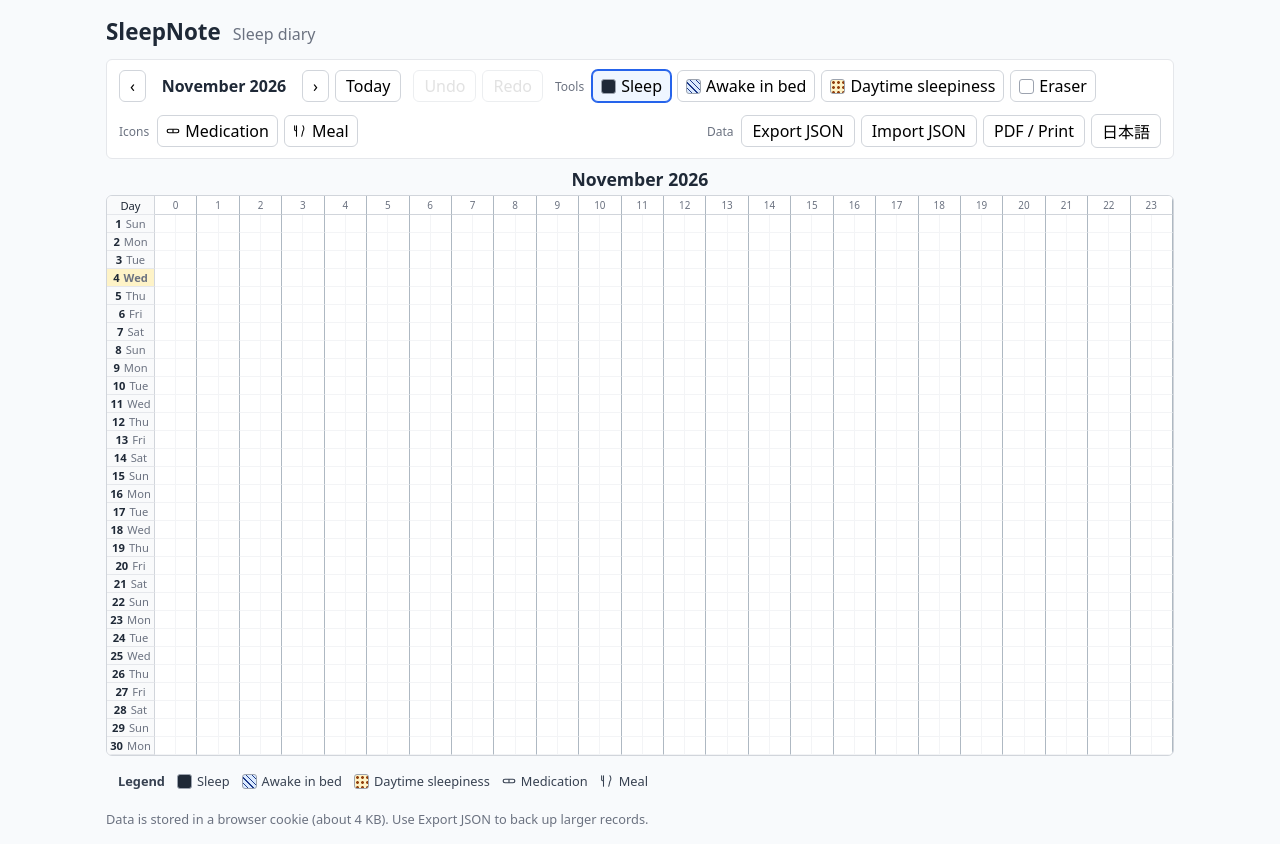
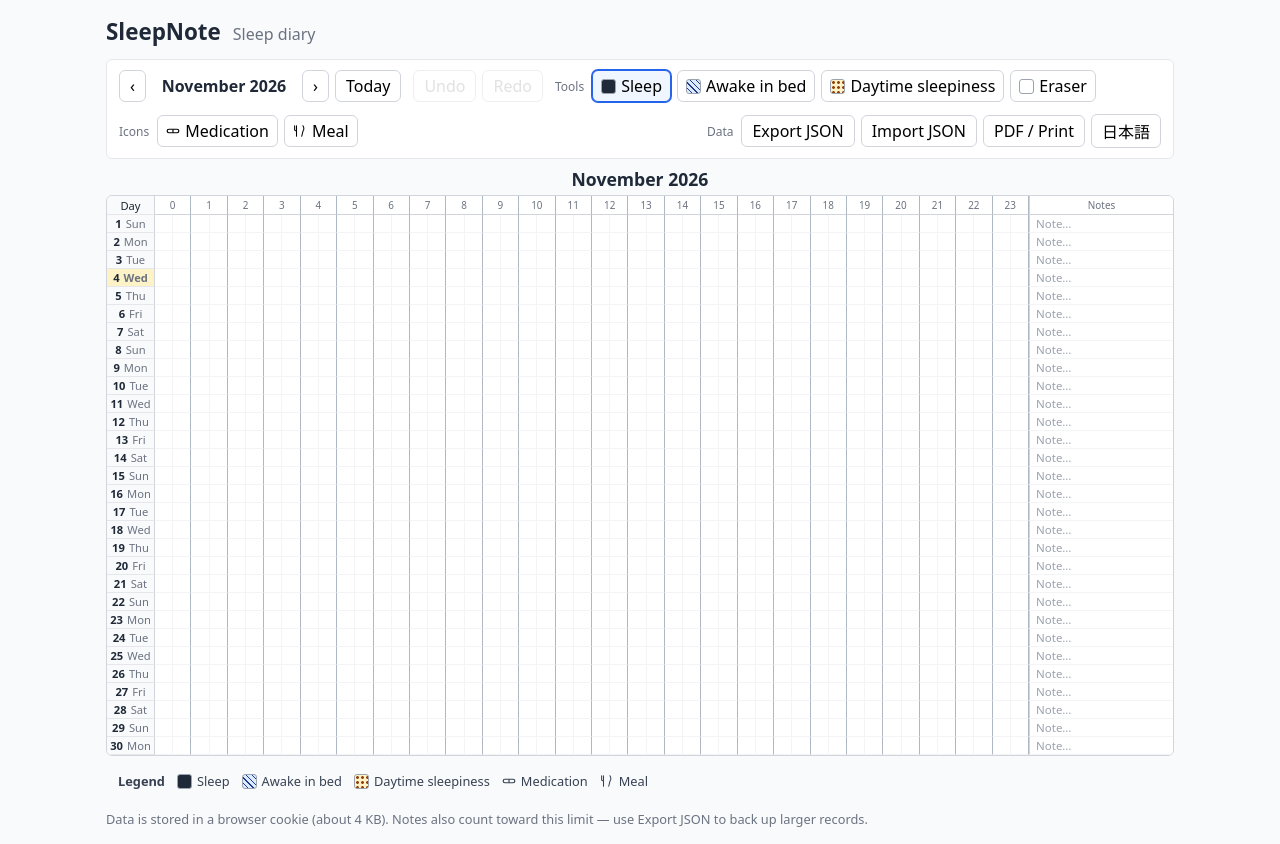
Before and after one commit to konbraphat51/SleepNote, a Vue app: page / in a window 1280 px wide. Built offline with nearby package versions, Linux system fonts and the light colour scheme.

Commit message:
feat: add per-day notes column with right-edge inputs

```diff
--- a/src/Components/DayRow.vue
+++ b/src/Components/DayRow.vue
@@ -17,7 +17,7 @@ export default {
     hoverSlot: { type: Number, default: null },
   },
   setup(props) {
-    const { state, getSlotState, getIconsAt } = useDiaryStore()
+    const { state, getSlotState, getIconsAt, getNote, setNote } = useDiaryStore()
     const { t } = useI18n()
 
     const slotIndices = Array.from({ length: SlotsPerDay }, (_, i) => i)
@@ -37,7 +37,23 @@ export default {
 
     const isHoverRow = computed(() => props.hoverDay === props.day)
 
-    return { state, slotIndices, weekdayShort, isToday, isHoverRow, getSlotState, getIconsAt }
+    // Persist the single-line note for this day.
+    function onNoteInput(event) {
+      setNote(state.viewYear, state.viewMonth, props.day, event.target.value)
+    }
+
+    return {
+      state,
+      t,
+      slotIndices,
+      weekdayShort,
+      isToday,
+      isHoverRow,
+      getSlotState,
+      getIconsAt,
+      getNote,
+      onNoteInput,
+    }
   },
 }
 </script>
@@ -57,6 +73,15 @@ export default {
       :icons="getIconsAt(state.viewYear, state.viewMonth, day, slotIndex)"
       :highlight="isHoverRow || slotIndex === hoverSlot"
     />
+    <input
+      class="day-row__note"
+      type="text"
+      :value="getNote(state.viewYear, state.viewMonth, day)"
+      :placeholder="t('notePlaceholder')"
+      :aria-label="t('noteHeader')"
+      maxlength="60"
+      @input="onNoteInput"
+    />
   </div>
 </template>
 
--- a/src/Components/MonthGrid.vue
+++ b/src/Components/MonthGrid.vue
@@ -80,6 +80,7 @@ export default {
     function onContextMenu(event) {
       const cell = cellAt(event.clientX, event.clientY)
       if (!cell) return
+      event.preventDefault()
       if (getSlotState(state.viewYear, state.viewMonth, cell.day, cell.slot) === SlotState.Empty) return
       setSlotState(state.viewYear, state.viewMonth, cell.day, cell.slot, SlotState.Empty)
     }
@@ -120,11 +121,12 @@ export default {
       @pointerup="stopPainting"
       @pointercancel="stopPainting"
       @pointerleave="onPointerLeave"
-      @contextmenu.prevent="onContextMenu"
+      @contextmenu="onContextMenu"
     >
       <div class="diary-row month-grid__header">
         <div class="diary-label">{{ t('dayHeader') }}</div>
         <div v-for="hour in hourLabels" :key="hour" class="diary-hour">{{ hour }}</div>
+        <div class="diary-note-head">{{ t('noteHeader') }}</div>
       </div>
       <DayRow
         v-for="day in days"
--- a/src/Composables/DiaryStore.js
+++ b/src/Composables/DiaryStore.js
@@ -17,7 +17,7 @@ const DiaryVersion = 1
 
 // Build an empty month payload.
 function createEmptyMonth() {
-  return { slots: {}, icons: [] }
+  return { slots: {}, icons: [], notes: {} }
 }
 
 // Build an empty diary document.
@@ -186,6 +186,24 @@ function setSlotState(year, monthIndex, day, slotIndex, slotState) {
   saveDiary()
 }
 
+// Read the free-text note for one day (empty string when absent).
+function getNote(year, monthIndex, day) {
+  const month = state.diary.months[formatMonthKey(year, monthIndex)]
+  return month?.notes?.[String(day)] ?? ''
+}
+
+// Write (or clear) the free-text note for one day and persist.
+function setNote(year, monthIndex, day, text) {
+  markDirty()
+  const month = getMonthData(year, monthIndex)
+  if (!month.notes) month.notes = {}
+  const dayKey = String(day)
+  const value = text ?? ''
+  if (value === '') delete month.notes[dayKey]
+  else month.notes[dayKey] = value
+  saveDiary()
+}
+
 // List the icons placed on one slot.
 function getIconsAt(year, monthIndex, day, slotIndex) {
   const month = state.diary.months[formatMonthKey(year, monthIndex)]
@@ -273,6 +291,8 @@ export function useDiaryStore() {
     state,
     getSlotState,
     setSlotState,
+    getNote,
+    setNote,
     getIconsAt,
     toggleIconAt,
     applyActiveTool,
--- a/src/I18n/Locales.js
+++ b/src/I18n/Locales.js
@@ -34,11 +34,13 @@ export const Locales = Object.freeze({
     legendMedication: 'Medication',
     legendMeal: 'Meal',
     dayHeader: 'Day',
+    noteHeader: 'Notes',
+    notePlaceholder: 'Note…',
     importSuccess: 'Data imported.',
     importError: 'Failed to import data.',
     importInvalid: 'Invalid file format.',
     cookieWarning:
-      'Data is stored in a browser cookie (about 4 KB). Use Export JSON to back up larger records.',
+      'Data is stored in a browser cookie (about 4 KB). Notes also count toward this limit — use Export JSON to back up larger records.',
     months: [
       'January', 'February', 'March', 'April', 'May', 'June',
       'July', 'August', 'September', 'October', 'November', 'December',
@@ -73,11 +75,13 @@ export const Locales = Object.freeze({
     legendMedication: '服薬',
     legendMeal: '食事',
     dayHeader: '日',
+    noteHeader: '備考',
+    notePlaceholder: 'メモ…',
     importSuccess: 'データを読み込みました。',
     importError: 'データの読み込みに失敗しました。',
     importInvalid: 'ファイル形式が正しくありません。',
     cookieWarning:
-      'データはブラウザのCookie（約4KBまで）に保存されます。大量の記録は「JSONを書き出す」でバックアップしてください。',
+      'データはブラウザのCookie（約4KBまで）に保存されます。備考もこの上限に含まれるため、大量の記録は「JSONを書き出す」でバックアップしてください。',
     months: ['1月', '2月', '3月', '4月', '5月', '6月', '7月', '8月', '9月', '10月', '11月', '12月'],
     weekdaysShort: ['日', '月', '火', '水', '木', '金', '土'],
   }),
--- a/src/assets/main.css
+++ b/src/assets/main.css
@@ -60,6 +60,7 @@ button {
 :root {
   --diary-label-col: 3rem;
   --diary-cols: 48;
+  --diary-notes-col: 9rem;
   --diary-line-soft: #f3f4f6; /* 30-minute sub-division (light) */
   --diary-line-strong: #aeb8c2; /* hour boundary (dark) */
 }
@@ -92,7 +93,7 @@ button {
 
 .diary-row {
   display: grid;
-  grid-template-columns: var(--diary-label-col) repeat(var(--diary-cols), minmax(16px, 1fr));
+  grid-template-columns: var(--diary-label-col) repeat(var(--diary-cols), minmax(16px, 1fr)) var(--diary-notes-col);
 }
 
 .diary-label {
@@ -118,6 +119,21 @@ button {
   color: #6b7280;
   background: #ffffff;
   border-right: 1px solid var(--diary-line-strong);
+  border-bottom: 1px solid #d1d5db;
+}
+
+/* Notes column header, pinned to the right edge of the board. */
+.diary-note-head {
+  position: sticky;
+  right: 0;
+  z-index: 2;
+  display: flex;
+  align-items: center;
+  justify-content: center;
+  font-size: 0.62rem;
+  color: #6b7280;
+  background: #ffffff;
+  border-left: 1px solid #d1d5db;
   border-bottom: 1px solid #d1d5db;
 }
 
@@ -153,6 +169,35 @@ button {
   pointer-events: none;
 }
 
+/* Per-day note input, pinned to the right edge of the board. */
+.day-row__note {
+  position: sticky;
+  right: 0;
+  z-index: 2;
+  width: 100%;
+  height: 18px;
+  min-height: 0;
+  padding: 0 6px;
+  font: inherit;
+  font-size: 0.72rem;
+  color: #1f2937;
+  background: #ffffff;
+  border: none;
+  border-left: 1px solid #d1d5db;
+  border-bottom: 1px solid #f3f4f6;
+  outline: none;
+  -webkit-user-select: text;
+  user-select: text;
+}
+
+.day-row__note::placeholder {
+  color: #9ca3af;
+}
+
+.day-row__note:focus {
+  background: #eff6ff;
+}
+
 /* --- Print rules --------------------------------------------------------- */
 
 @media print {
@@ -175,10 +220,15 @@ button {
   }
 
   .diary-row {
-    grid-template-columns: var(--diary-label-col) repeat(var(--diary-cols), minmax(0, 1fr));
+    grid-template-columns: var(--diary-label-col) repeat(var(--diary-cols), minmax(0, 1fr)) var(--diary-notes-col);
   }
 
   .slot-cell {
+    height: 20px;
+  }
+
+  .day-row__note {
+    position: static;
     height: 20px;
   }
 
```
Also changed, not shown: 4 other files (tests, documents, lock files or other folders).
